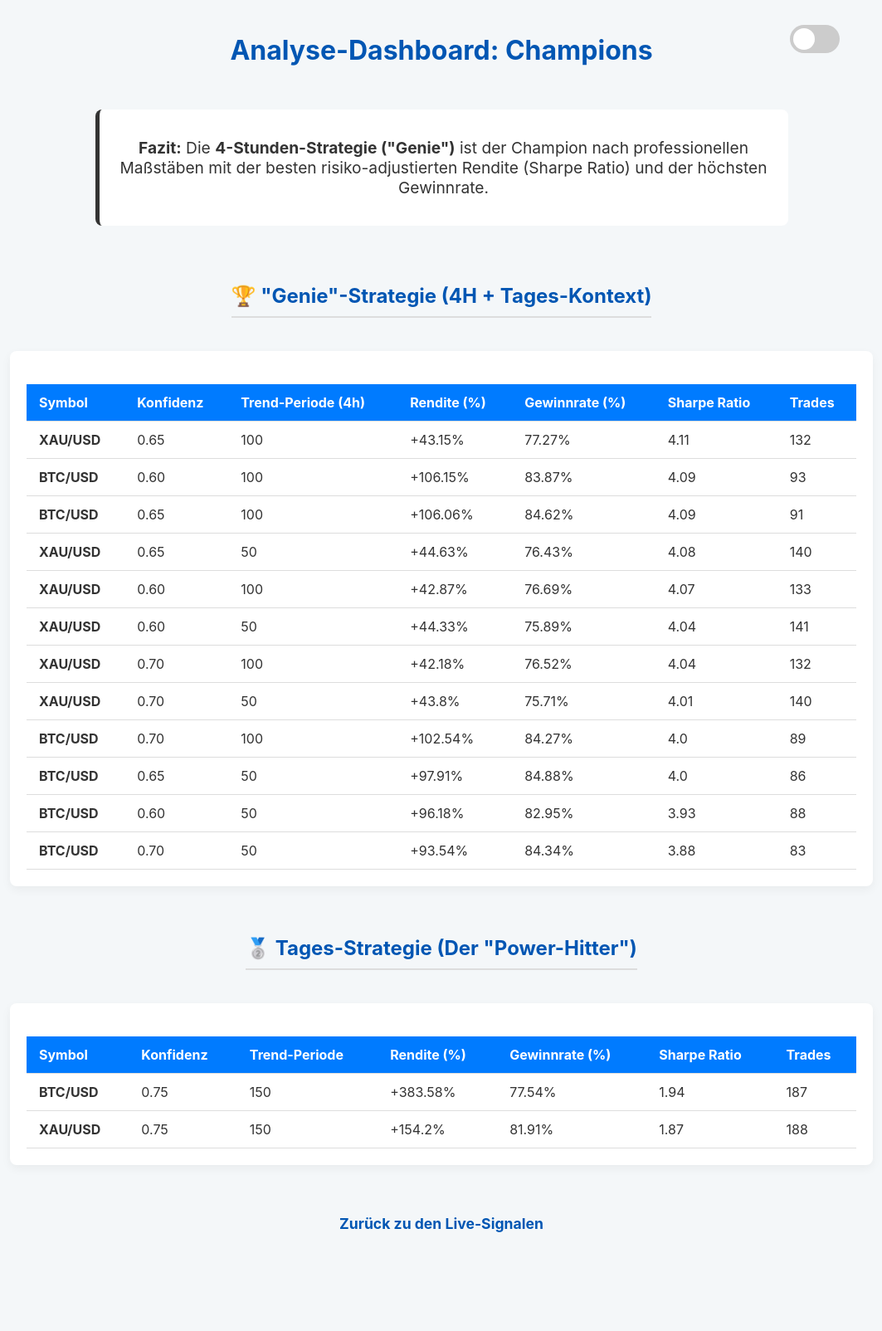
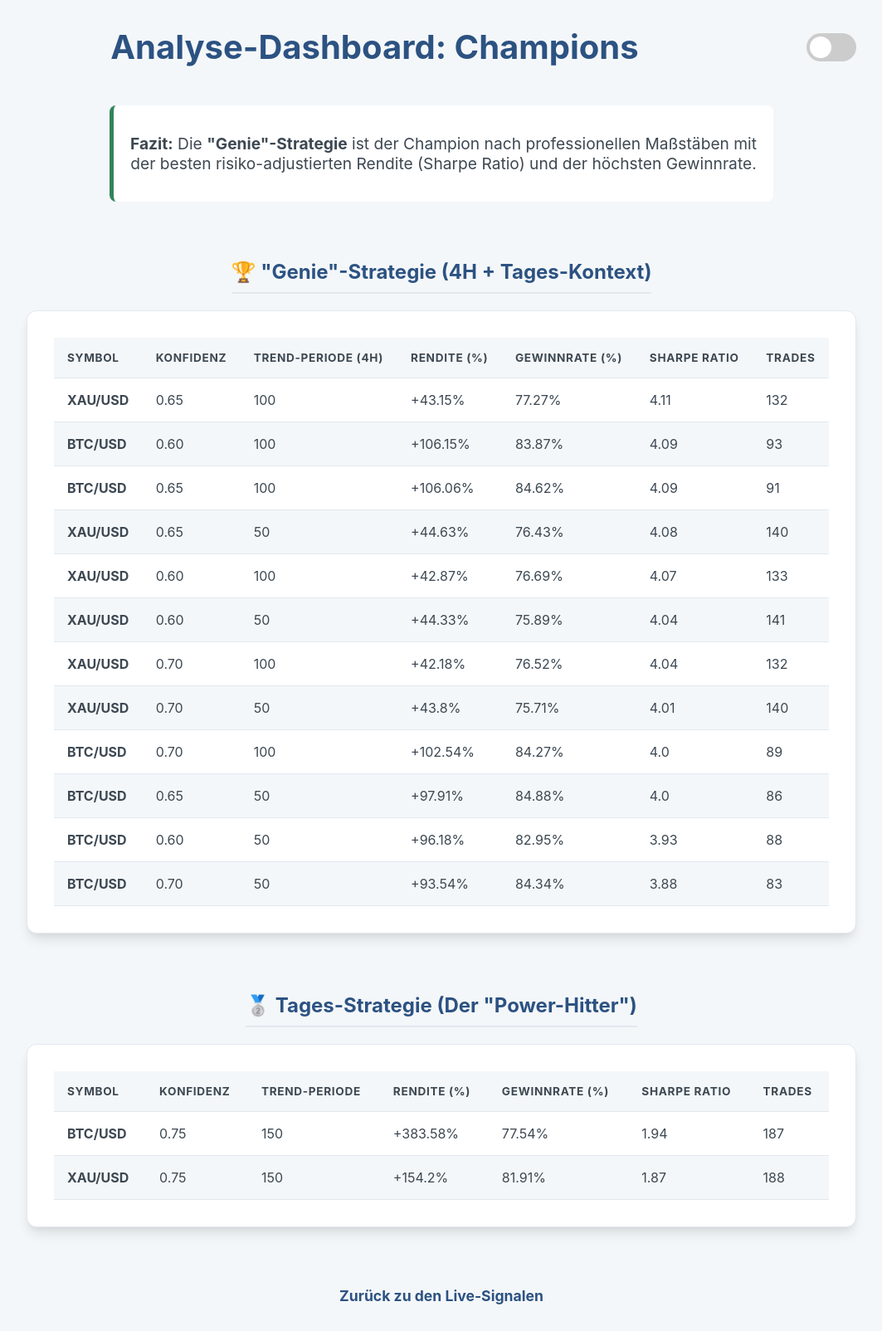
Before and after one commit to andyohneh/finanz-app-backend, a Flask app: page /dashboard in a window 1280 px wide. Shown: the whole page at 83% size, without its empty margins (108-1171 px from the left). Before the commit the page ends 1485 px from the top, so only its background shows below. Run offline with Flask 3, Linux system fonts and the light colour scheme.

Commit message:
Update frontend

```diff
--- a/templates/dashboard.html
+++ b/templates/dashboard.html
@@ -8,20 +8,27 @@
       :root {
         --bg-color: #f4f7f9;
         --card-bg-color: #ffffff;
-        --text-color: #333;
-        --header-color: #0056b3;
-        --border-color: #ddd;
-        --hover-color: #e9ecef;
+        --text-color: #3d4852;
+        --header-color: #2c5282;
+        --border-color: #e2e8f0;
+        --hover-color: #f7fafc;
         --switch-bg-color: #ccc;
+        --green-positive: #2f855a;
+        --red-negative: #c53030;
       }
       body.dark-mode {
-        --bg-color: #121212;
-        --card-bg-color: #1e1e1e;
-        --text-color: #e0e0e0;
-        --header-color: #bb86fc;
-        --border-color: #444;
-        --hover-color: #333;
-        --switch-bg-color: #bb86fc;
+        --bg-color: #1a202c;
+        --card-bg-color: #2d3748;
+        --text-color: #e2e8f0;
+        --header-color: #63b3ed;
+        --border-color: #4a5568;
+        --hover-color: #4a5568;
+        --switch-bg-color: #718096;
+        --green-positive: #68d391;
+        --red-negative: #fc8181;
+      }
+      * {
+        box-sizing: border-box;
       }
       body {
         font-family: -apple-system, BlinkMacSystemFont, "Segoe UI", Roboto,
@@ -29,7 +36,7 @@
         background-color: var(--bg-color);
         color: var(--text-color);
         margin: 0;
-        padding: 20px;
+        padding: 2rem;
         display: flex;
         align-items: center;
         flex-direction: column;
@@ -43,11 +50,16 @@
         width: 100%;
         max-width: 1000px;
         position: relative;
+        margin-bottom: 1rem;
       }
       h1,
       h2 {
         color: var(--header-color);
         text-align: center;
+      }
+      h1 {
+        font-size: 2.5rem;
+        margin: 0 auto;
       }
       h2 {
         border-bottom: 2px solid var(--border-color);
@@ -57,32 +69,35 @@
       .container {
         background-color: var(--card-bg-color);
         transition: background-color 0.3s;
-        width: 95%;
+        width: 100%;
         max-width: 1000px;
-        padding: 20px;
-        border-radius: 8px;
-        box-shadow: 0 4px 12px rgba(0, 0, 0, 0.05);
-        margin: 20px auto;
+        padding: 2rem;
+        border-radius: 12px;
+        box-shadow: 0 10px 15px -3px rgba(0, 0, 0, 0.1),
+          0 4px 6px -2px rgba(0, 0, 0, 0.05);
+        margin-bottom: 2rem;
+        border: 1px solid var(--border-color);
         overflow-x: auto;
       }
       table {
         width: 100%;
         border-collapse: collapse;
-        margin-top: 20px;
       }
       th,
       td {
-        padding: 12px 15px;
+        padding: 1rem;
         border-bottom: 1px solid var(--border-color);
         text-align: left;
-        white-space: nowrap;
       }
       th {
-        background-color: #007bff;
-        color: white;
+        font-size: 0.85rem;
+        text-transform: uppercase;
+        letter-spacing: 0.05em;
+        color: var(--text-color);
+        background-color: var(--bg-color);
       }
-      body.dark-mode th {
-        background-color: #3700b3;
+      tr:nth-child(even) {
+        background-color: var(--bg-color);
       }
       .verdict {
         text-align: center;
@@ -92,7 +107,7 @@
         background-color: var(--card-bg-color);
         padding: 15px;
         border-radius: 8px;
-        border-left: 5px solid #28a745;
+        border-left: 5px solid var(--green-positive);
       }
       body.dark-mode .verdict {
         border-left-color: #03dac6;
@@ -109,9 +124,7 @@
       .theme-switch-wrapper {
         display: flex;
         align-items: center;
-        position: absolute;
-        top: 10px;
-        right: 20px;
+        margin-left: auto;
       }
       .theme-switch {
         display: inline-block;
@@ -145,7 +158,7 @@
         border-radius: 50%;
       }
       input:checked + .slider {
-        background-color: #6b46c1;
+        background-color: #4c51bf;
       }
       input:checked + .slider:before {
         transform: translateX(26px);
@@ -156,20 +169,21 @@
     <div class="header-container">
       <h1>Analyse-Dashboard: Champions</h1>
       <div class="theme-switch-wrapper">
-        <label class="theme-switch" for="checkbox"
-          ><input type="checkbox" id="checkbox" />
-          <div class="slider round"></div
-        ></label>
+        <label class="theme-switch" for="checkbox">
+          <input type="checkbox" id="checkbox" />
+          <div class="slider round"></div>
+        </label>
       </div>
     </div>
-    <div class="verdict" style="border-left-color: var(--green-positive)">
+
+    <div class="verdict">
       <p>
-        <strong>Fazit:</strong> Die
-        <strong>4-Stunden-Strategie ("Genie")</strong> ist der Champion nach
-        professionellen Maßstäben mit der besten risiko-adjustierten Rendite
-        (Sharpe Ratio) und der höchsten Gewinnrate.
+        <strong>Fazit:</strong> Die <strong>"Genie"-Strategie</strong> ist der
+        Champion nach professionellen Maßstäben mit der besten
+        risiko-adjustierten Rendite (Sharpe Ratio) und der höchsten Gewinnrate.
       </p>
     </div>
+
     <h2>🏆 "Genie"-Strategie (4H + Tages-Kontext)</h2>
     <div class="container">
       <table>
@@ -199,6 +213,7 @@
         </tbody>
       </table>
     </div>
+
     <h2>🥈 Tages-Strategie (Der "Power-Hitter")</h2>
     <div class="container">
       <table>
@@ -228,9 +243,10 @@
         </tbody>
       </table>
     </div>
+
     <a href="/" class="back-link">Zurück zu den Live-Signalen</a>
+
     <script>
-      // JavaScript für den Dark Mode Schalter (identisch zu index.html)
       const themeSwitch = document.getElementById("checkbox");
       const currentTheme = localStorage.getItem("theme");
       if (currentTheme) {
--- a/templates/index.html
+++ b/templates/index.html
@@ -453,7 +453,8 @@
     </script>
 
     <script>
-      const VAPID_PUBLIC_KEY = "DEIN_VAPID_PUBLIC_KEY_HIER_EINFÜGEN";
+      const VAPID_PUBLIC_KEY =
+        "BBNrKK7tabrsNhMb01nszlMohlKO0w2VfBcokwouI2QR_WOL8dRl8ZnS9OLJJLdpQOnpH9LFU9e9lBW7Zd-DgfA";
       function urlBase64ToUint8Array(base64String) {
         const padding = "=".repeat((4 - (base64String.length % 4)) % 4);
         const base64 = (base64String + padding)
```
